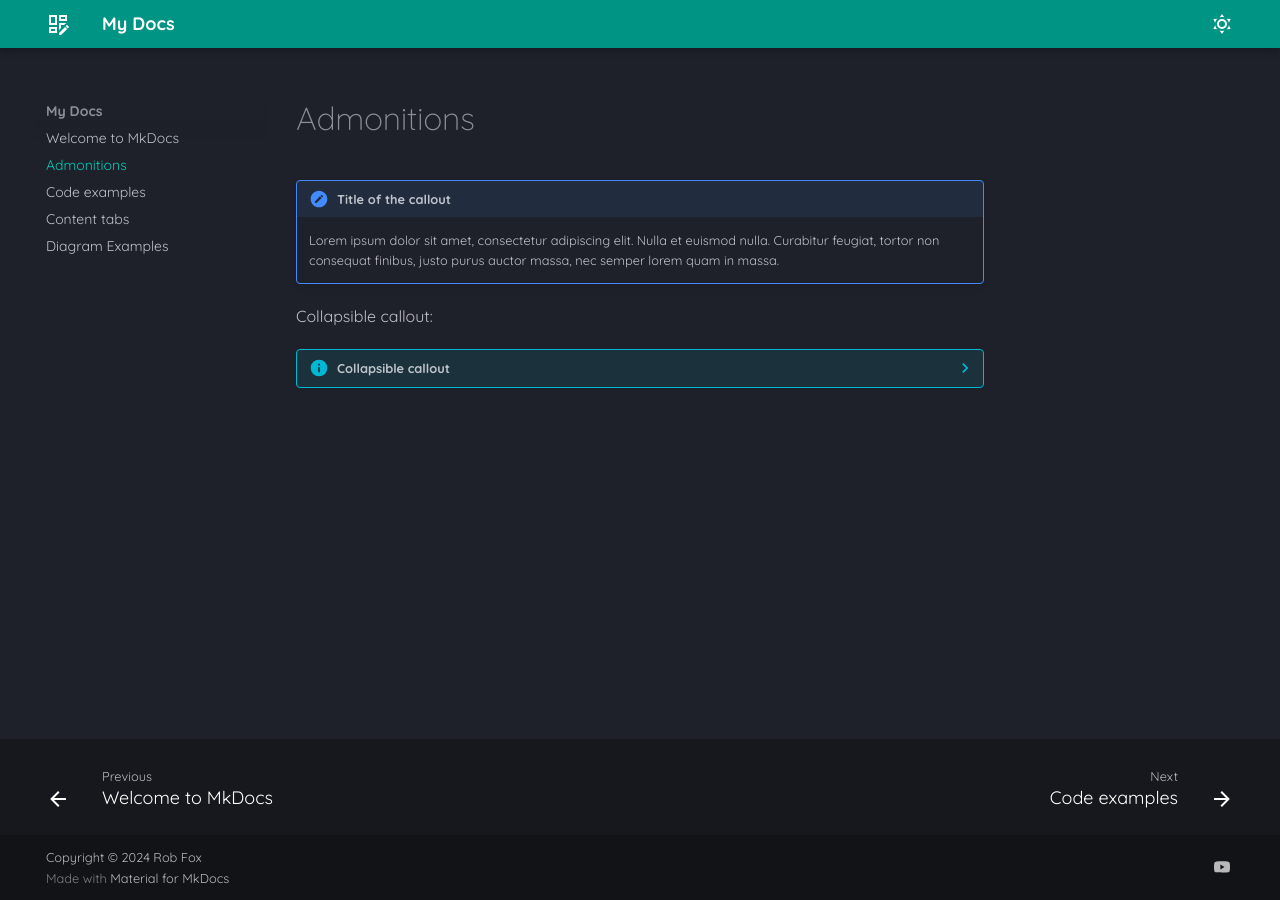
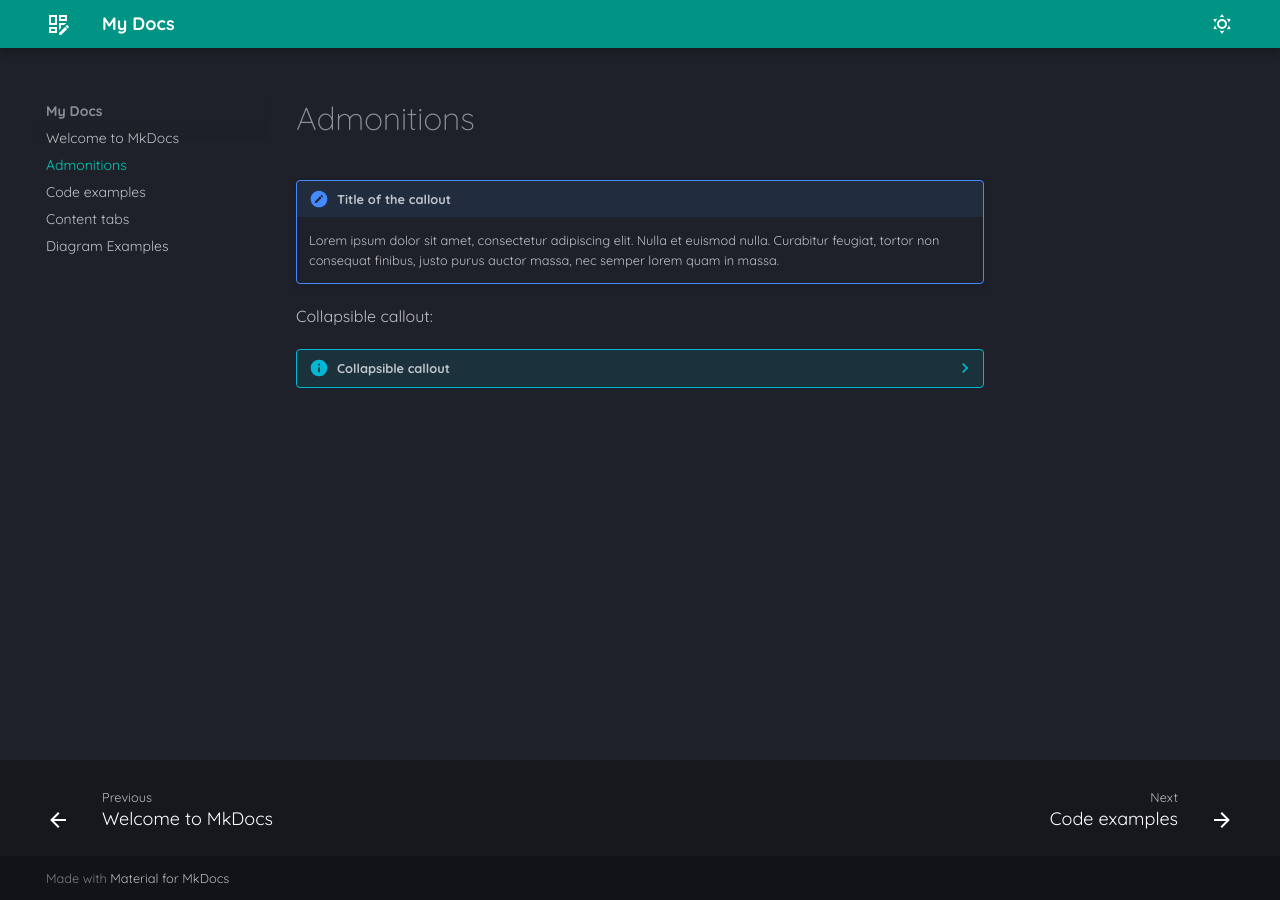
Before and after one commit to robfs/dash-builder, an MkDocs documentation site: the page built from docs/admonitions.md, in a window 1280 px wide. Built offline with MkDocs 1.6.1 and Material for MkDocs 9.7.7, drawn with Linux system fonts in a browser that asks for light colours; some of the changed lines change nothing that is shown.

Commit message:
remove copyright and social links

```diff
--- a/mkdocs.yml
+++ b/mkdocs.yml
@@ -1,9 +1,9 @@
 site_name: My Docs
-copyright: Copyright &copy; 2024 Rob Fox
-extra:
-  social:
-    - icon: simple/youtube
-      link: https://youtube.com/
+# copyright: Copyright &copy; 2024 Rob Fox
+# extra:
+#   social:
+#     - icon: simple/youtube
+#       link: https://youtube.com/
 theme:
   features:
     - navigation.footer
```
